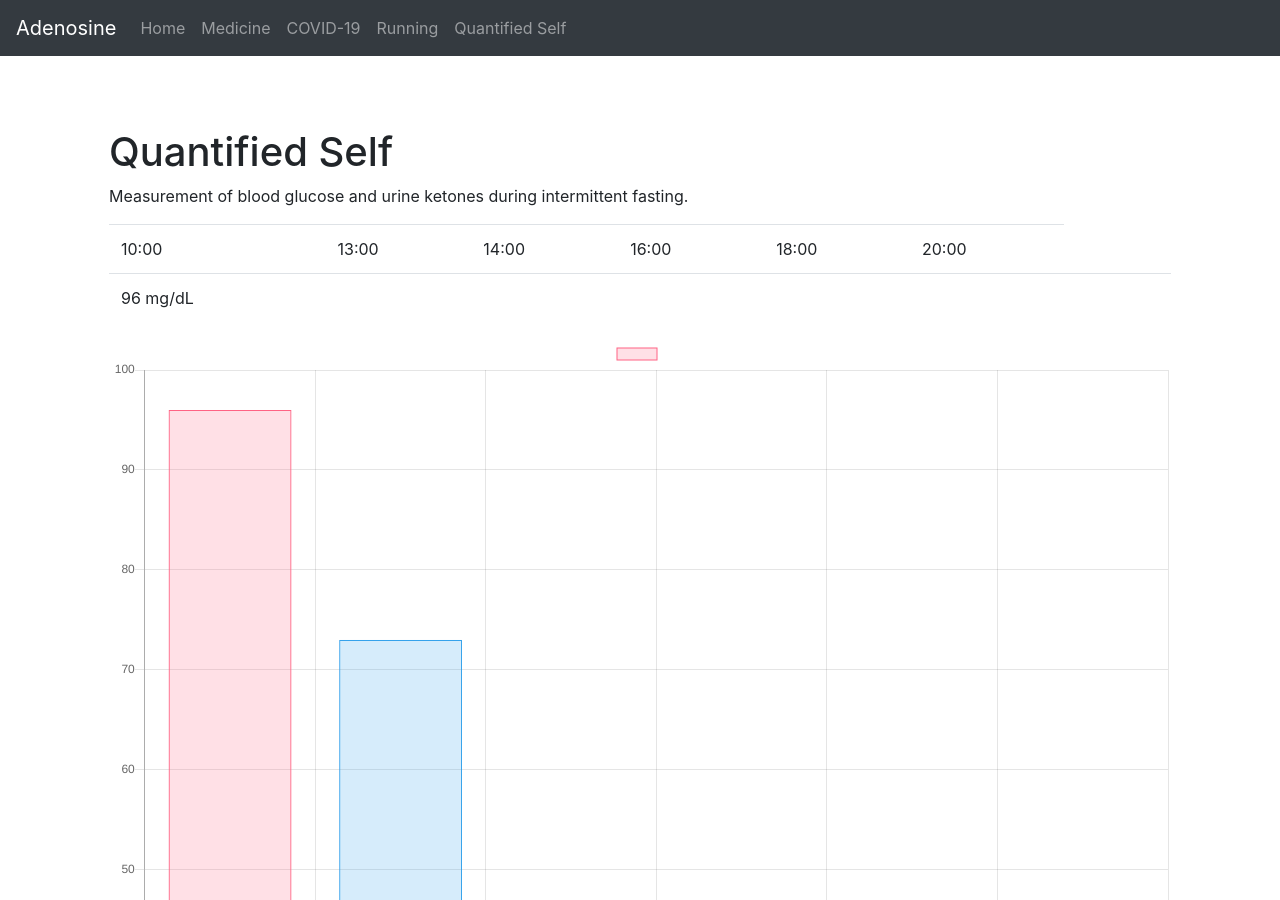
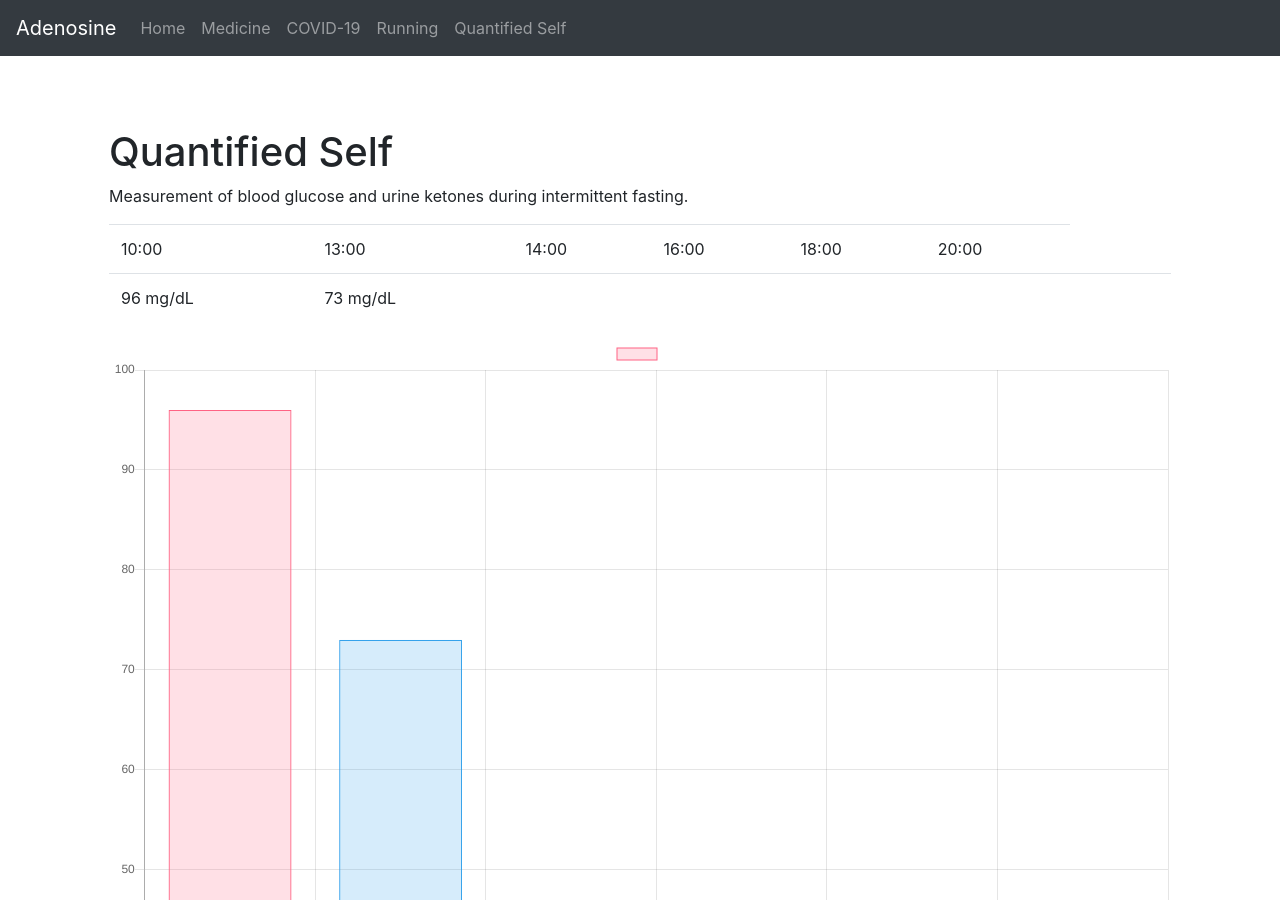
Before and after one commit to endocytosis/endocytosis.github.io, a Jekyll site: the page built from quant.html, in a window 1280 px wide and 900 px high. Built offline with Jekyll 4.4.1, drawn with Linux system fonts in a browser that asks for light colours; nearby versions of some CDN libraries.

Commit message:
Data update

```diff
--- a/quant.html
+++ b/quant.html
@@ -17,7 +17,7 @@ title: Quantified Self
 </tr>
 <tr>
 <td>96 mg/dL</td>
-<td></td>
+<td>73 mg/dL</td>
 <td></td>
 <td></td>
 <td></td>
```
